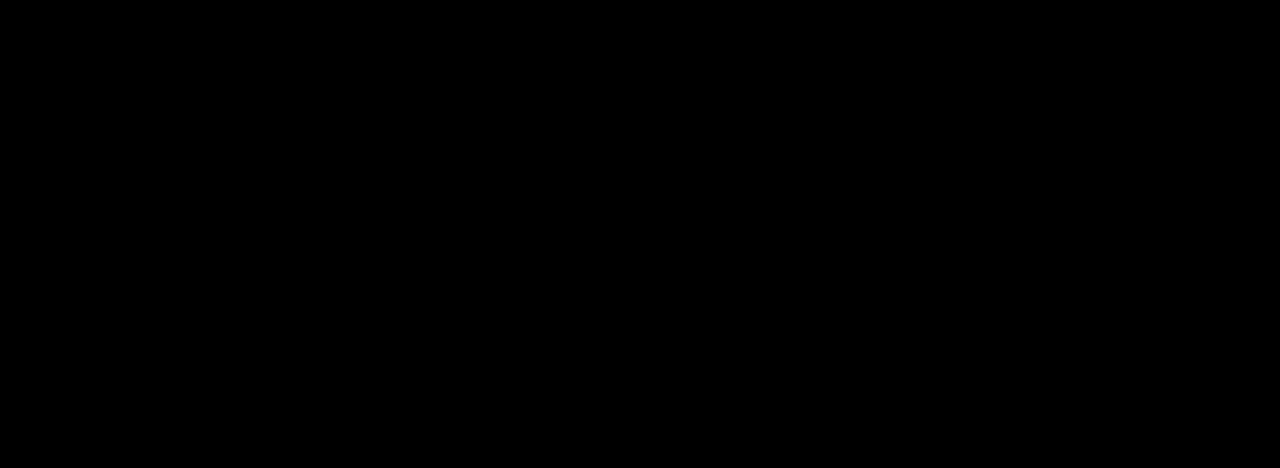
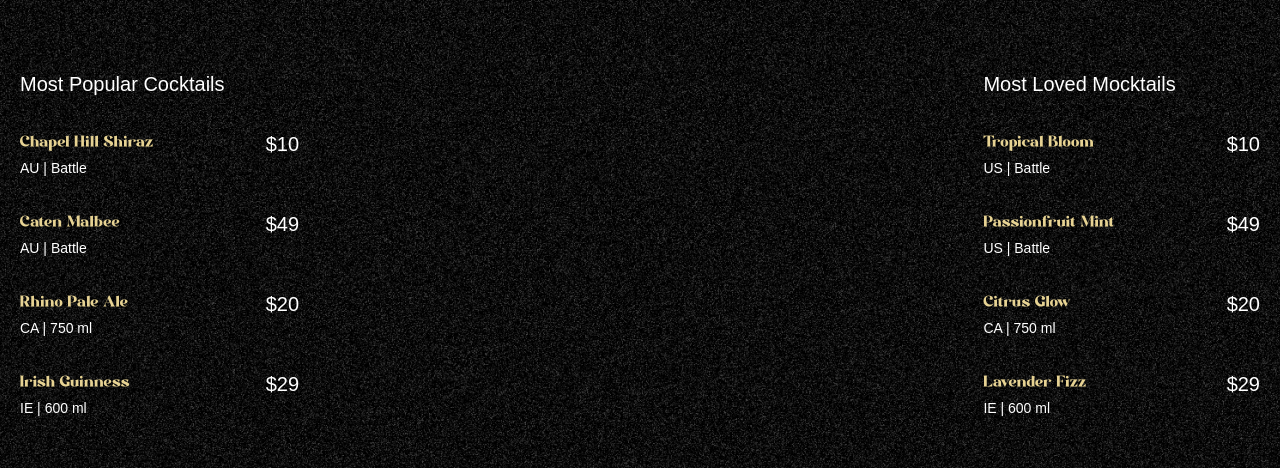
Before and after one commit to FebrioEvanHartanto/mojito-landing-page, a Next.js app: page / in a window 1280 px wide. Shown: the part 890-1358 px from the top of the page. Built offline with nearby package versions, Linux system fonts and the light colour scheme; a web font is replaced by a local one.

Commit message:
Add cocktails section

```diff
--- /dev/null
+++ b/app/components/Cocktails.tsx
@@ -0,0 +1,73 @@
+"use client"
+
+import React from 'react';
+import Image from 'next/image';
+import {cocktailLists, mockTailLists} from "@/app/constants/menu";
+import gsap from "gsap";
+import {useGSAP} from "@gsap/react";
+
+const Cocktails = () => {
+
+    useGSAP(() => {
+        const parallaxTimeline = gsap.timeline({
+            scrollTrigger: {
+                trigger: "#cocktails",
+                start: "top 30%",
+                end: "bottom 80%",
+                scrub:true,
+            }
+        })
+
+        parallaxTimeline.from("#c-left-leaf", {
+            x:-100,
+            y:100
+        })
+            .from ("#c-right-leaf", {
+                x:100,
+                y:100
+            })
+    })
+
+    return (
+        <section id="cocktails" className="noisy">
+
+            <Image src="/images/cocktail-left-leaf.png" alt="Left leaf" id="c-left-leaf" width={700} height={700}/>
+            <Image src="/images/cocktail-right-leaf.png" alt="Right leaf" id="c-right-leaf" width={700} height={700}/>
+
+            <div className="list">
+                <div className="popular">
+                    <h2>Most Popular Cocktails</h2>
+
+                    <ul>
+                        {cocktailLists.map(({name,country,detail,price}) => (
+                            <li key={name}>
+                                <div className="md:me-28">
+                                    <h3>{name}</h3>
+                                    <p>{country} | {detail}</p>
+                                </div>
+                                <span>{price}</span>
+                            </li>
+                        ))}
+                    </ul>
+                </div>
+
+                <div className="loved">
+                    <h2>Most Loved Mocktails</h2>
+
+                    <ul>
+                        {mockTailLists.map(({name,country,detail,price}) => (
+                            <li key={name}>
+                                <div className="me-28">
+                                    <h3>{name}</h3>
+                                    <p>{country} | {detail}</p>
+                                </div>
+                                <span>{price}</span>
+                            </li>
+                        ))}
+                    </ul>
+                </div>
+            </div>
+        </section>
+    )
+}
+export default Cocktails
--- a/app/page.tsx
+++ b/app/page.tsx
@@ -6,6 +6,7 @@
 import Image from "next/image";
 import Navbar from "@/app/components/Navbar";
 import Hero from "@/app/components/Hero";
+import Cocktails from "@/app/components/Cocktails";
 
 
 export default function Home() {
@@ -13,6 +14,7 @@
    <main>
        <Navbar />
        <Hero />
+       <Cocktails />
    </main>
   );
 }
```
